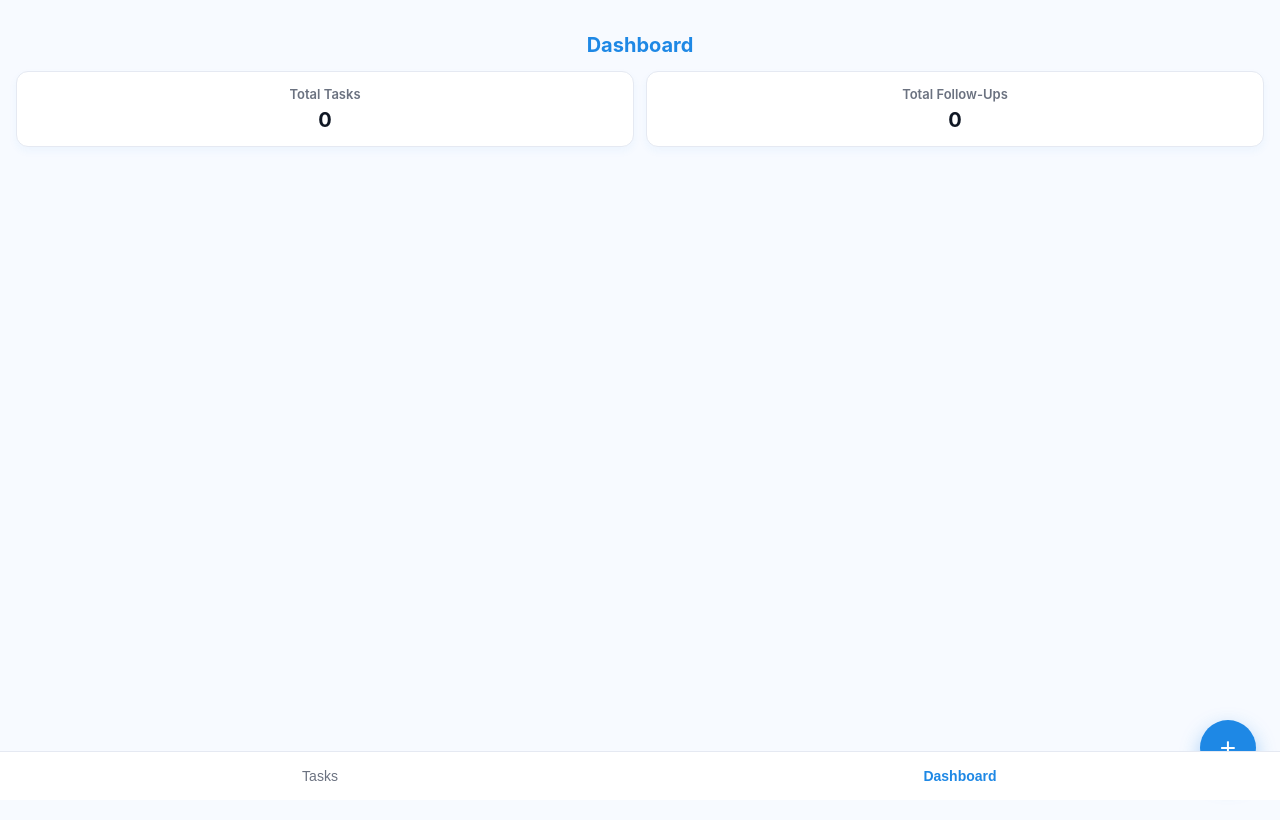
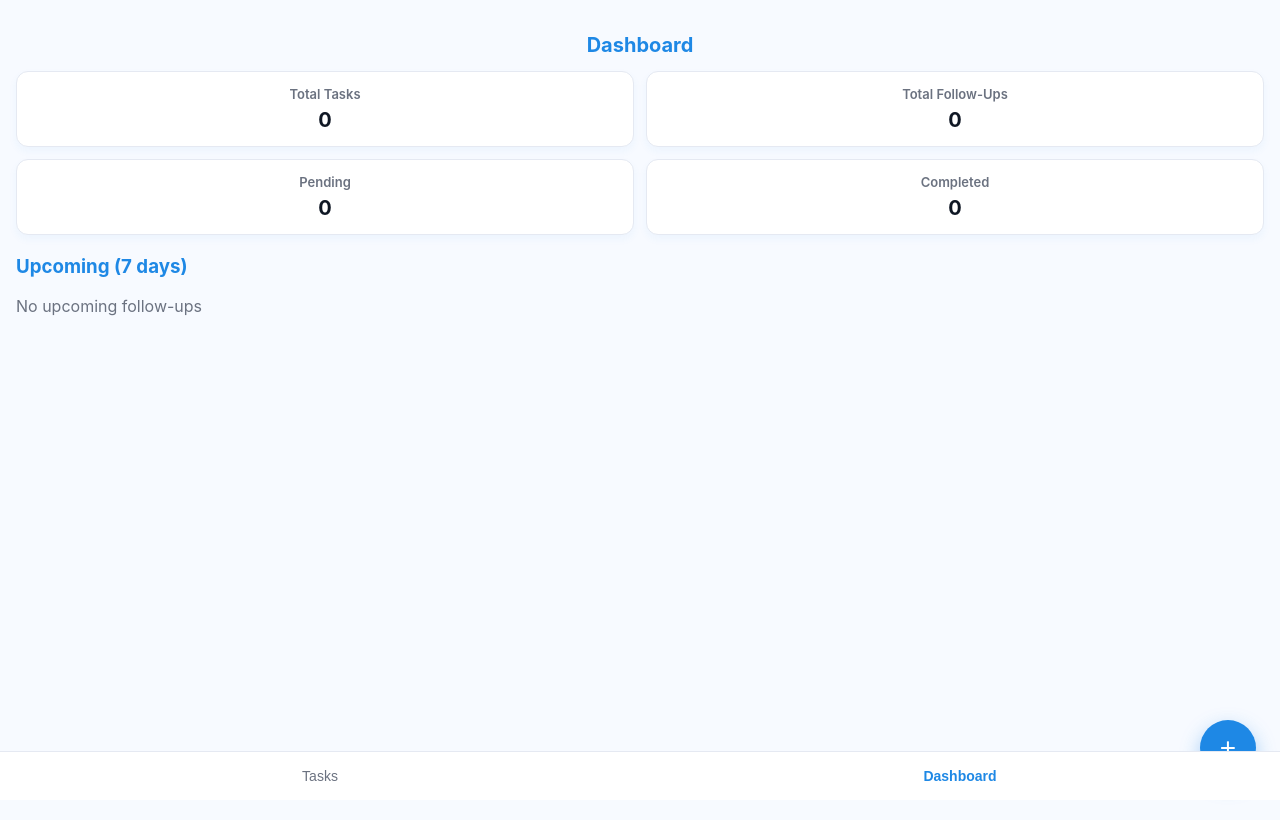
Before and after one commit to naikrohan144876-prog/knk-followup-tracker, a React (Vite) app: page /dashboard in a window 1280 px wide. Shown: the top 820 px of the page. Built offline with nearby package versions, Linux system fonts and the light colour scheme.

Commit message:
Update Dashboard.jsx

```diff
--- a/src/components/Dashboard.jsx
+++ b/src/components/Dashboard.jsx
@@ -1,20 +1,69 @@
-
 import React from "react";
 
-const Dashboard = ({ tasks }) => {
+const Dashboard = ({ tasks = [] }) => {
+  const totalTasks = tasks.length;
+  const totalFollowUps = tasks.reduce((sum, t) => sum + (t.followUps?.length || 0), 0);
+  const pending = tasks.reduce(
+    (sum, t) =>
+      sum +
+      (t.status === "Pending" ? 1 : 0) +
+      (t.followUps?.filter((f) => f.status === "Pending").length || 0),
+    0
+  );
+  const completed = totalTasks + totalFollowUps - pending;
+
+  const upcoming = tasks.flatMap((t) =>
+    (t.followUps || []).filter((f) => {
+      if (!f.date) return false;
+      const d = new Date(f.date);
+      const now = new Date();
+      const in7 = new Date();
+      in7.setDate(now.getDate() + 7);
+      return d >= now && d <= in7;
+    })
+  );
+
   return (
     <div className="dashboard">
       <h2 className="task-header">Dashboard</h2>
       <div className="dashboard-cards">
         <div className="card">
           <h3>Total Tasks</h3>
-          <p>{tasks.length}</p>
+          <p>{totalTasks}</p>
         </div>
         <div className="card">
           <h3>Total Follow-Ups</h3>
-          <p>{tasks.reduce((a, t) => a + (t.followUps?.length || 0), 0)}</p>
+          <p>{totalFollowUps}</p>
+        </div>
+        <div className="card">
+          <h3>Pending</h3>
+          <p>{pending}</p>
+        </div>
+        <div className="card">
+          <h3>Completed</h3>
+          <p>{completed}</p>
         </div>
       </div>
+
+      <h3 style={{ marginTop: "20px", color: "#1e88e5" }}>Upcoming (7 days)</h3>
+      {upcoming.length === 0 ? (
+        <p style={{ color: "#6b7280" }}>No upcoming follow-ups</p>
+      ) : (
+        <ul>
+          {upcoming.map((f, i) => (
+            <li key={i}>
+              <strong>{f.title}</strong> –{" "}
+              {new Date(f.date).toLocaleString("en-IN", {
+                day: "2-digit",
+                month: "short",
+                year: "2-digit",
+                hour: "2-digit",
+                minute: "2-digit",
+              })}
+            </li>
+          ))}
+        </ul>
+      )}
     </div>
   );
 };
```
